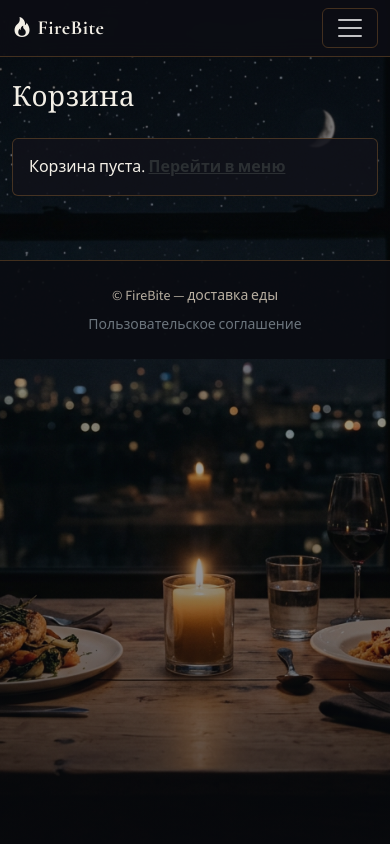
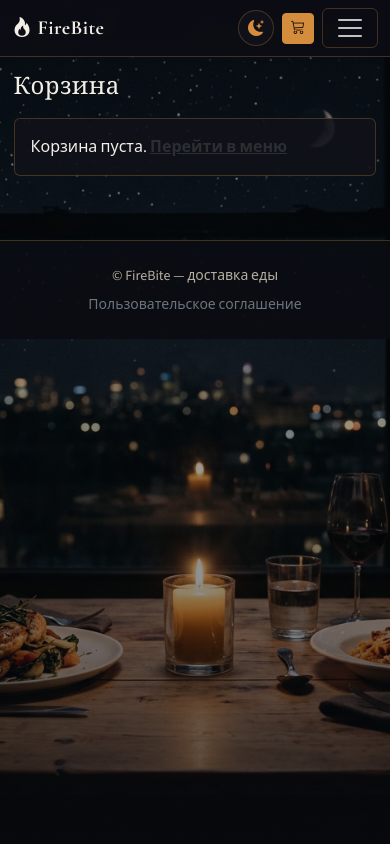
Before and after one commit to zifoxy/ExamPython, a Django app: page /cart/ in a window 390 px wide. Run offline with Django 5.2, Linux system fonts and the light colour scheme.

Commit message:
-Фронт адаптирован под разные устройства

```diff
--- a/restaurant/templates/restaurant/base.html
+++ b/restaurant/templates/restaurant/base.html
@@ -398,22 +398,182 @@
       background-color: rgba(210, 230, 255, 0.95);
       color: #1a3a60;
     }
+
+    /* --- Адаптив --- */
+    img, video, svg {
+      max-width: 100%;
+      height: auto;
+    }
+
+    .table-responsive {
+      -webkit-overflow-scrolling: touch;
+    }
+
+    .nav-actions {
+      flex-wrap: wrap;
+    }
+
+    .phone-link .phone-text {
+      display: none;
+    }
+
+    @media (min-width: 576px) {
+      .phone-link .phone-text {
+        display: inline;
+      }
+    }
+
+    @media (max-width: 991.98px) {
+      .site-nav .navbar-collapse {
+        margin-top: 0.75rem;
+        padding-top: 0.75rem;
+        border-top: 1px solid var(--fb-border);
+      }
+
+      .nav-actions {
+        width: 100%;
+        padding-top: 0.5rem;
+      }
+
+      .nav-actions .btn-amber {
+        flex: 1 1 auto;
+      }
+
+      main.container {
+        padding-left: 0.85rem;
+        padding-right: 0.85rem;
+      }
+
+      h1 {
+        font-size: clamp(1.5rem, 5vw, 2rem);
+      }
+
+      .display-6 {
+        font-size: clamp(1.6rem, 6vw, 2.2rem);
+      }
+
+      .card-img-top {
+        height: 160px !important;
+        object-fit: cover;
+      }
+    }
+
+    @media (max-width: 575.98px) {
+      .site-bg {
+        background-attachment: scroll;
+        background-size: cover;
+        background-position: center 55%;
+      }
+
+      .btn-lg {
+        padding: 0.55rem 0.9rem;
+        font-size: 1rem;
+      }
+
+      .table td, .table th {
+        white-space: nowrap;
+      }
+
+      .cart-actions,
+      .checkout-actions {
+        width: 100%;
+      }
+
+      .cart-actions .btn,
+      .checkout-actions .btn {
+        width: 100%;
+      }
+    }
+
+    /* Категории меню — горизонтальный скролл на телефоне */
+    .category-scroll {
+      display: flex;
+      gap: 0.5rem;
+      overflow-x: auto;
+      padding-bottom: 0.35rem;
+      margin-bottom: 1rem;
+      -webkit-overflow-scrolling: touch;
+      scrollbar-width: thin;
+    }
+
+    .category-scroll .list-group-item {
+      flex: 0 0 auto;
+      white-space: nowrap;
+      border-radius: 999px !important;
+      padding: 0.45rem 0.9rem;
+    }
+
+    @media (min-width: 992px) {
+      .category-scroll-mobile {
+        display: none !important;
+      }
+    }
+
+    @media (max-width: 991.98px) {
+      .category-sidebar-desktop {
+        display: none !important;
+      }
+    }
+
+    /* Карточки корзины на очень узких экранах */
+    .cart-mobile-list {
+      display: none;
+    }
+
+    @media (max-width: 575.98px) {
+      .cart-desktop-table {
+        display: none !important;
+      }
+      .cart-mobile-list {
+        display: block;
+      }
+      .cart-mobile-item {
+        border: 1px solid var(--fb-border);
+        border-radius: 12px;
+        padding: 0.85rem;
+        margin-bottom: 0.75rem;
+        background: var(--fb-panel);
+      }
+    }
+
+    .chat-shell,
+    .orders-panel {
+      max-width: 100%;
+    }
+
+    @media (max-width: 991.98px) {
+      .chat-shell,
+      .orders-panel {
+        height: min(60vh, 520px);
+        max-height: none;
+      }
+    }
   </style>
   {% block extra_css %}{% endblock %}
 </head>
 <body>
   <div class="site-bg" aria-hidden="true"></div>
 
-  <nav class="navbar navbar-expand-lg site-nav mb-4">
+  <nav class="navbar navbar-expand-lg site-nav mb-3 mb-lg-4">
     <div class="container">
       <a class="navbar-brand fw-bold" href="{% url 'menu' %}">
         <i class="bi bi-fire"></i> FireBite
       </a>
-      <button class="navbar-toggler" type="button" data-bs-toggle="collapse" data-bs-target="#navMain">
-        <span class="navbar-toggler-icon"></span>
-      </button>
+      <div class="d-flex align-items-center gap-2 d-lg-none">
+        <button type="button" class="btn btn-theme" id="themeToggleMobile" title="Сменить тему" aria-label="Сменить тему">
+          <i class="bi bi-moon-stars-fill icon-moon"></i>
+          <i class="bi bi-sun-fill icon-sun"></i>
+        </button>
+        <a class="btn btn-amber btn-sm" href="{% url 'cart_detail' %}">
+          <i class="bi bi-cart3"></i>
+          {% if cart_count %}<span class="badge text-bg-dark">{{ cart_count }}</span>{% endif %}
+        </a>
+        <button class="navbar-toggler" type="button" data-bs-toggle="collapse" data-bs-target="#navMain" aria-controls="navMain" aria-expanded="false" aria-label="Меню">
+          <span class="navbar-toggler-icon"></span>
+        </button>
+      </div>
       <div class="collapse navbar-collapse" id="navMain">
-        <ul class="navbar-nav me-auto">
+        <ul class="navbar-nav me-auto mb-2 mb-lg-0">
           <li class="nav-item">
             <a class="nav-link" href="{% url 'menu' %}">Меню</a>
           </li>
@@ -448,14 +608,14 @@
           {% endif %}
         </ul>
 
-        <div class="d-flex align-items-center gap-2">
+        <div class="d-flex align-items-center gap-2 nav-actions">
           <a class="nav-link phone-link d-inline-flex align-items-center gap-1 px-2"
              href="tel:+79999999999"
              title="Позвонить">
             <i class="bi bi-telephone-fill"></i>
-            <span>+7(999)999-99-99</span>
+            <span class="phone-text">+7(999)999-99-99</span>
           </a>
-          <button type="button" class="btn btn-theme" id="themeToggle" title="Сменить тему" aria-label="Сменить тему">
+          <button type="button" class="btn btn-theme d-none d-lg-inline-flex" id="themeToggle" title="Сменить тему" aria-label="Сменить тему">
             <i class="bi bi-moon-stars-fill icon-moon"></i>
             <i class="bi bi-sun-fill icon-sun"></i>
           </button>
@@ -469,9 +629,9 @@
             <a class="btn btn-outline-cream btn-sm" href="{% url 'login' %}">Вход</a>
             <a class="btn btn-light btn-sm" href="{% url 'register' %}">Регистрация</a>
           {% endif %}
-          <a class="btn btn-amber" href="{% url 'cart_detail' %}">
+          <a class="btn btn-amber d-none d-lg-inline-flex align-items-center gap-1" href="{% url 'cart_detail' %}">
             <i class="bi bi-cart3"></i>
-            Корзина
+            <span class="d-none d-xl-inline">Корзина</span>
             {% if cart_count %}
               <span class="badge text-bg-dark">{{ cart_count }}</span>
             {% endif %}
@@ -506,8 +666,11 @@
   <script src="https://cdn.jsdelivr.net/npm/bootstrap@5.3.3/dist/js/bootstrap.bundle.min.js"></script>
   <script>
     (function () {
-      var btn = document.getElementById('themeToggle');
-      if (!btn) return;
+      var buttons = [
+        document.getElementById('themeToggle'),
+        document.getElementById('themeToggleMobile'),
+      ].filter(Boolean);
+      if (!buttons.length) return;
 
       function currentTheme() {
         return document.documentElement.getAttribute('data-theme') === 'light' ? 'light' : 'dark';
@@ -516,13 +679,18 @@
       function setTheme(theme) {
         document.documentElement.setAttribute('data-theme', theme);
         try { localStorage.setItem('firebite-theme', theme); } catch (e) {}
-        btn.setAttribute('title', theme === 'light' ? 'Включить ночную тему' : 'Включить дневную тему');
-        btn.setAttribute('aria-label', btn.getAttribute('title'));
+        var title = theme === 'light' ? 'Включить ночную тему' : 'Включить дневную тему';
+        buttons.forEach(function (btn) {
+          btn.setAttribute('title', title);
+          btn.setAttribute('aria-label', title);
+        });
       }
 
       setTheme(currentTheme());
-      btn.addEventListener('click', function () {
-        setTheme(currentTheme() === 'light' ? 'dark' : 'light');
+      buttons.forEach(function (btn) {
+        btn.addEventListener('click', function () {
+          setTheme(currentTheme() === 'light' ? 'dark' : 'light');
+        });
       });
     })();
   </script>
--- a/restaurant/templates/restaurant/cart.html
+++ b/restaurant/templates/restaurant/cart.html
@@ -2,14 +2,14 @@
 {% block title %}Корзина{% endblock %}
 
 {% block content %}
-<h1 class="mb-4">Корзина</h1>
+<h1 class="mb-3 mb-md-4">Корзина</h1>
 
 {% if cart|length == 0 %}
   <div class="alert alert-secondary">
     Корзина пуста. <a href="{% url 'menu' %}" class="alert-link">Перейти в меню</a>
   </div>
 {% else %}
-  <div class="table-responsive">
+  <div class="table-responsive cart-desktop-table">
     <table class="table table-hover align-middle bg-white shadow-sm">
       <thead class="table-dark">
         <tr>
@@ -48,11 +48,36 @@
     </table>
   </div>
 
-  <div class="d-flex flex-wrap justify-content-between align-items-center gap-3 mt-3">
+  <div class="cart-mobile-list">
+    {% for item in cart %}
+      <div class="cart-mobile-item">
+        <div class="fw-semibold mb-1">{{ item.dish.name }}</div>
+        <div class="small text-muted mb-2">{{ item.price }} ₽ / порция</div>
+        <div class="d-flex justify-content-between align-items-center gap-2 mb-2">
+          <form method="post" action="{% url 'cart_update' item.dish.id %}" class="d-flex gap-2 align-items-center">
+            {% csrf_token %}
+            <label class="small mb-0" for="qty-{{ item.dish.id }}">Кол-во</label>
+            <input class="form-control form-control-sm" id="qty-{{ item.dish.id }}" type="number"
+                   name="quantity" value="{{ item.quantity }}" min="1" style="width: 72px;">
+            <button class="btn btn-sm btn-outline-primary" type="submit">OK</button>
+          </form>
+          <div class="fw-bold">{{ item.total }} ₽</div>
+        </div>
+        <form method="post" action="{% url 'cart_remove' item.dish.id %}">
+          {% csrf_token %}
+          <button class="btn btn-sm btn-outline-danger w-100" type="submit">
+            <i class="bi bi-trash"></i> Удалить
+          </button>
+        </form>
+      </div>
+    {% endfor %}
+  </div>
+
+  <div class="d-flex flex-column flex-sm-row flex-wrap justify-content-between align-items-stretch align-items-sm-center gap-3 mt-3">
     <p class="fs-4 mb-0">
       Итого: <span class="text-danger fw-bold">{{ cart.get_total_price }} ₽</span>
     </p>
-    <div class="d-flex gap-2">
+    <div class="d-flex flex-column flex-sm-row gap-2 cart-actions">
       <a href="{% url 'menu' %}" class="btn btn-outline-secondary">К меню</a>
       <a href="{% url 'order_create' %}" class="btn btn-success btn-lg">
         Оформить заказ
--- a/restaurant/templates/restaurant/payment.html
+++ b/restaurant/templates/restaurant/payment.html
@@ -47,7 +47,7 @@
           </div>
         </div>
 
-        <form method="post" class="d-grid gap-2">
+        <form method="post" class="d-grid gap-2 checkout-actions">
           {% csrf_token %}
           <button type="submit" name="action" value="pay" class="btn btn-success btn-lg">
             <i class="bi bi-check2-circle"></i> Оплатить {{ total_price }} ₽
```
Also changed, not shown: restaurant/templates/restaurant/dish_detail.html (+4 -4 lines), restaurant/templates/restaurant/menu.html (+17 -7 lines).
